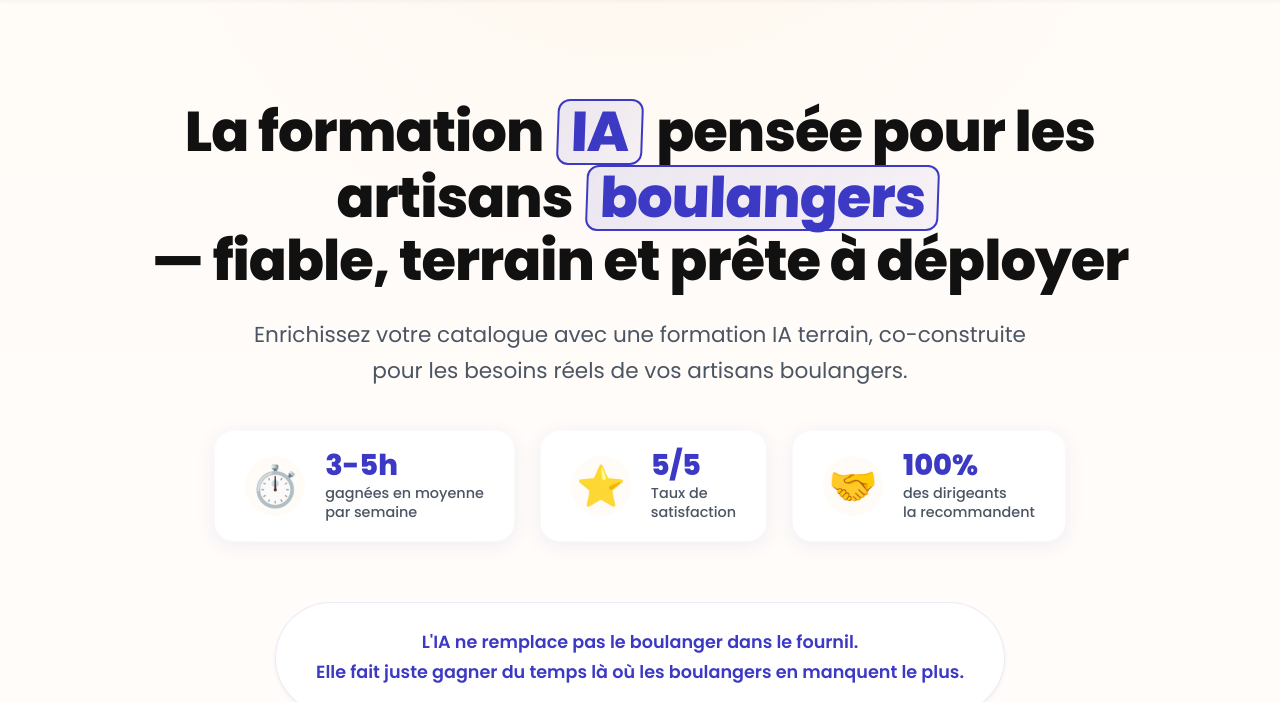
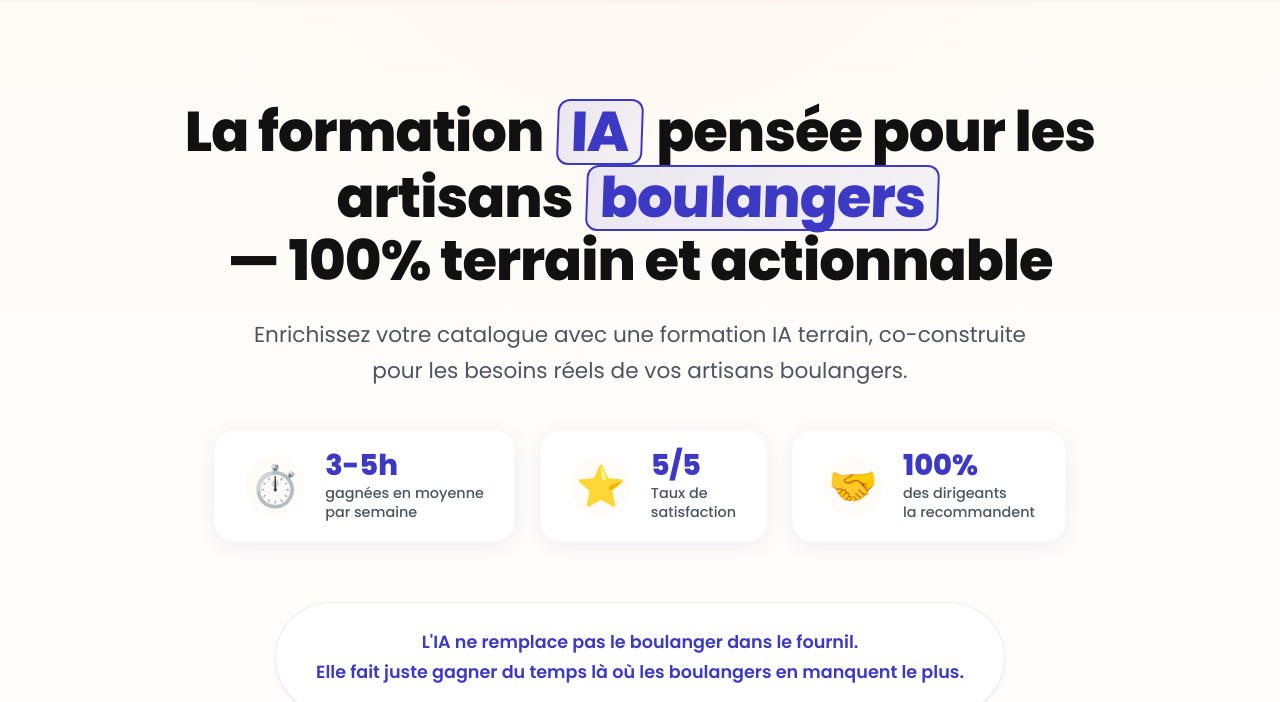
Before and after one commit to ceciledelarquier/hogustia-formation-ia-boulanger, a plain HTML site: page index.html in a window 1280 px wide. Shown: the part 102-804 px from the top of the page. Drawn offline with Linux system fonts and the light colour scheme.

Commit message:
Update index.html

```diff
--- a/index.html
+++ b/index.html
@@ -2367,7 +2367,7 @@
                 <h1>
                     La formation <span class="box-highlight">IA</span> pensée pour les artisans <span
                         class="box-highlight">boulangers</span><br>
-                    — fiable, terrain et prête à déployer
+                    — 100% terrain et actionnable
                 </h1>
 
                 <p class="hero-subtitle">
```
